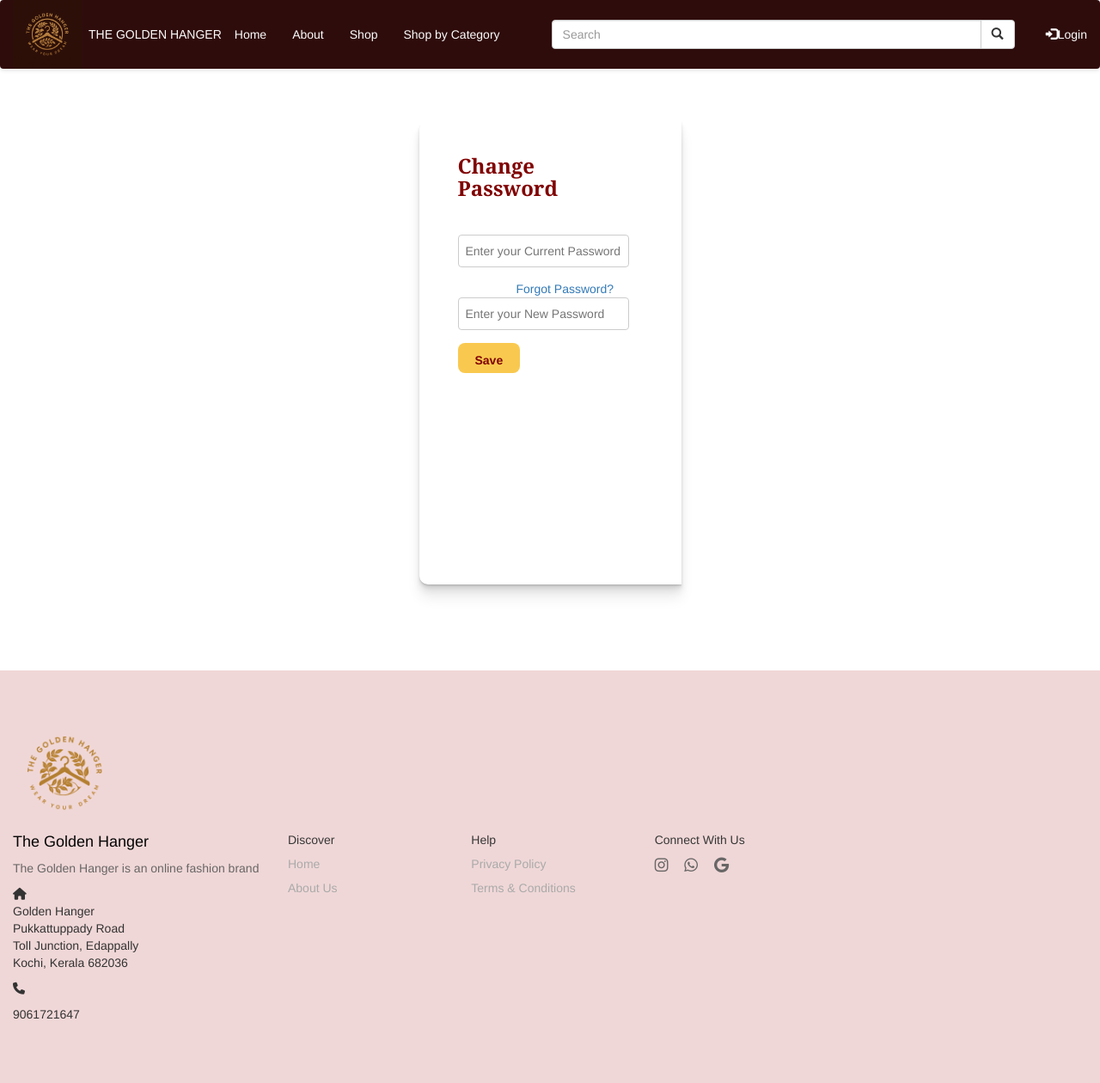
After one commit to SreelekshmiBalan/mini_project, a Django app: page /changepassword in a window 1280 px wide. The commit adds this page. Shown: the whole page at 86% size. Run offline with Django 5.2, Linux system fonts and the light colour scheme; the visitor is signed in with stand-in values (Sample User, id 1); data comes from the database, SQL or seed files in the repository; parts of the project's set-up code (start-up, migrations or seed data) failed here and were passed over; some libraries are stand-ins or nearby versions.

Commit message:
completed

```diff
--- a/boutique_project/urls.py
+++ b/boutique_project/urls.py
@@ -49,6 +49,7 @@ urlpatterns = [
     path('verifyotp',user_view.verify_otp,name='verifyotp'),
     path('setnewpassword',user_view.set_new_password,name='setnewpassword'),
     path('signup',user_view.SignUp,name='signup'),
+    path('changepassword',user_view.ChangePassword,name='changepassword'),
     path('addtocart/<int:product_id>', cart_view.AddToCart, name='addtocart'),
     path('cart/', cart_view.CartView, name='cart_view'),
     path('remove-from-cart/<int:cart_item_id>/', cart_view.RemoveCart, name='remove_from_cart'),
--- /dev/null
+++ b/templates/change_password.html
@@ -0,0 +1,99 @@
+{% extends 'login_nav.html' %}
+{% load static %}
+{% load socialaccount %}
+
+{% block extra_css %}
+<style>
+    .main{
+        margin: 0;
+        padding: 0;
+    }
+    .main{
+        /* height: 100vh; */
+        margin-top: 60px;
+        display:flex;
+        justify-content:center;
+        align-items: center;
+        margin-bottom: 100px;
+
+}
+    .main1{
+        height: 540px;
+        padding: 20px;
+        border-bottom-left-radius:10px ;
+        border-top-left-radius: 10px;
+        box-shadow: rgba(0, 0, 0, 0.07) 0px 1px 1px, rgba(0, 0, 0, 0.07) 0px 2px 2px, rgba(0, 0, 0, 0.07) 0px 4px 4px, rgba(0, 0, 0, 0.07) 0px 8px 8px, rgba(0, 0, 0, 0.07) 0px 16px 16px;
+}
+    .main1 form{
+        margin-top: 0;
+        margin-left: 25px;
+        margin-right: 50px;
+        height: 300px;
+        width: 190px;
+}
+
+form input{
+        margin-bottom: 15px;
+        padding: 8px;
+        border-radius: 4px;
+        border: 1px solid #ccc;
+    }
+.or-divider {
+  display: flex;
+  align-items: center;
+  text-align: center;
+  margin: 20px 0;
+}
+
+.or-divider hr {
+  flex: 1;
+  height: 1px;
+  background-color: #ccc;
+  border: none;
+}
+
+.or-divider span {
+  padding: 0 10px;
+  color: #090909;
+  font-weight: 600;
+}
+
+.sub-button {
+        padding: 10px 20px;
+        background: rgba(248, 188, 35, 0.8);
+        color: maroon;
+        font-weight: bold;
+        border-width: 1px;
+        border:rgb(135, 107, 37);
+        border-radius: 8px;
+        cursor: pointer;
+        transition: background 0.3s ease;
+        height: 35px;
+    }
+
+    .sub-button:hover {
+        background: rgba(248, 188, 35, 1);
+    }
+
+</style>
+{% endblock %}
+
+{% block content %}
+    <div class="main">
+        <div class="main1">
+            <form action="{% url 'changepassword' %}" method="post">
+                {% csrf_token %}
+                <h3 style="color: maroon; font-family:Georgia, 'Times New Roman', Times, serif ; font-weight: bold; padding-bottom: 30px;">Change Password</h3>
+                <div><input type="password" name="currentpassword" placeholder="Enter your Current Password"></div>
+                    {% if error %}
+                      <span style="color: red; font-size: 14px;">
+                        {{ error }}
+                      </span>
+                    {% endif %}
+                <div style="padding-top: 0px; padding-left: 68px;"><a href="setnewpassword">Forgot Password?</a></div>
+                <div><input type="password" name="newpassword" placeholder="Enter your New Password"></div>
+                <button class="sub-button" type="submit">Save</button>
+            </form>
+        </div>
+    </div>
+{% endblock %}
--- a/templates/home_nav.html
+++ b/templates/home_nav.html
@@ -106,6 +106,7 @@
                 <ul class="dropdown-menu">
                   <li><a href="{% url 'profile' %}">View Profile</a></li>
                   <li><a href="{% url 'my_orders' %}">My Orders</a></li>
+                  <li><a href="{% url 'changepassword' %}">Change Password</a></li>
                   <li><a href="{% url 'logout' %}">Logout</a></li>
                 </ul>
               </li>
--- a/templates/password_reset.html
+++ b/templates/password_reset.html
@@ -12,7 +12,7 @@
     }
     .main1{
        align-content: center;
-       color: midnightblue;
+       color: rgb(83, 13, 13);
        padding-top: 100px;
        margin-bottom: 50px;
        font-size: 100px;
@@ -52,7 +52,7 @@
         width: 90px;
         height: 30px;
         margin-top: 23px;
-        background-color: blue;
+        background-color: rgb(109, 21, 2);
         color: white;
         border-radius: 20px;
         box-shadow: rgba(0, 0, 0, 0.35) 0px 5px 15px;
--- a/templates/set_new_password.html
+++ b/templates/set_new_password.html
@@ -12,7 +12,7 @@
     }
     .main1{
        align-content: center;
-       color: midnightblue;
+       color: rgb(78, 2, 2);
        padding-top: 100px;
        margin-bottom: 50px;
        font-size: 100px;
@@ -52,7 +52,7 @@
         width: 90px;
         height: 30px;
         margin-top: 23px;
-        background-color: blue;
+        background-color: rgb(112, 25, 13);
         color: white;
         border-radius: 20px;
         box-shadow: rgba(0, 0, 0, 0.35) 0px 5px 15px;
--- a/templates/verify_otp.html
+++ b/templates/verify_otp.html
@@ -12,7 +12,7 @@
     }
     .main1{
        align-content: center;
-       color: midnightblue;
+       color: rgb(84, 12, 9);
        padding-top: 100px;
        margin-bottom: 50px;
        font-size: 100px;
@@ -52,7 +52,7 @@
         width: 90px;
         height: 30px;
         margin-top: 23px;
-        background-color: blue;
+        background-color: rgb(104, 11, 11);
         color: white;
         border-radius: 20px;
         box-shadow: rgba(0, 0, 0, 0.35) 0px 5px 15px;
--- a/user_accounts_app/views.py
+++ b/user_accounts_app/views.py
@@ -1,7 +1,8 @@
 from django.shortcuts import render,redirect
 from .models import Account
-from django.contrib.auth.hashers import make_password
+from django.contrib.auth.hashers import make_password,check_password
 from django.contrib.auth import authenticate,login,logout
+from django.contrib.auth.decorators import login_required
 import random
 from django.core.mail import send_mail
 from django.contrib import messages
@@ -137,3 +138,21 @@ def Profile(request):
 def LogoutPage(request):
     logout(request)
     return redirect('LogHome')
+
+@login_required
+def ChangePassword(request):
+    error = ""
+    userdata = Account.objects.get(id=request.user.id)
+
+    if request.method == 'POST':
+        currentpass = request.POST.get('currentpassword')
+        newpass = request.POST.get('newpassword')
+
+        if not check_password(currentpass, userdata.password):
+            error = 'Please enter current password correctly'
+        else:
+            userdata.password = make_password(newpass)
+            userdata.save()
+            return redirect('home')
+
+    return render(request, 'change_password.html', {'error': error})
```
Also changed, not shown: templates/forgot_password.html (deleted).
